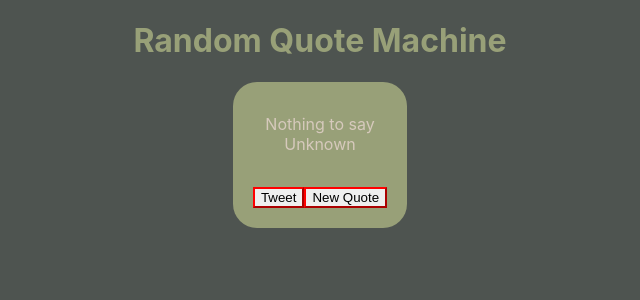
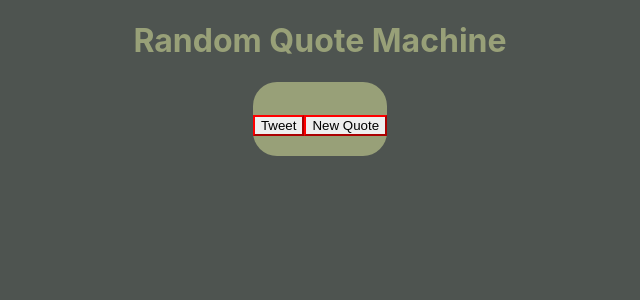
Before and after one commit to pdkkid/quote-machine, a React (Create React App) app: page / in a window 1280 px wide. Shown: the top 300 px of the page, without its empty margins (320-960 px from the left). Built offline with nearby package versions, Linux system fonts and the light colour scheme; no server answers.

Commit message:
moved atoms & interface to their own file, implemented random quote gen

```diff
--- a/src/App.tsx
+++ b/src/App.tsx
@@ -1,30 +1,10 @@
 import React, { useEffect } from "react";
-import { atom, useRecoilState, useRecoilValue, useSetRecoilState, } from "recoil";
+import { useRecoilState, useRecoilValue, useSetRecoilState } from "recoil";
 import styles from "./app.module.scss";
-
-// List of quotes interface
-interface allQuotes {
-  quote: string,
-  author: string,
-}
-
-// Setup state atoms
-const quoteState = atom({
-  key: 'quote',
-  default: {
-    text: "Nothing to say",
-    author: "Unknown",
-  }
-})
-
-const allQuotesState = atom<allQuotes[]>({
-  key: 'allQuotes',
-  default: [{quote: "Nothing to say", author: "Unknown"}]
-})
-
+import { allQuotesState, quoteState } from "./App.types";
 
 function App() {
-  const setAllQuotes = useSetRecoilState(allQuotesState)
+  const setAllQuotes = useSetRecoilState(allQuotesState);
 
   useEffect(() => {
     const getAllQuotes = async () => {
@@ -32,7 +12,7 @@ function App() {
         "https://gist.githubusercontent.com/camperbot/5a022b72e96c4c9585c32bf6a75f62d9/raw/e3c6895ce42069f0ee7e991229064f167fe8ccdc/quotes.json";
       const resp = await fetch(url);
       const body = await resp.json();
-      setAllQuotes(body["quotes"])
+      setAllQuotes(body["quotes"]);
     };
     getAllQuotes();
   });
@@ -46,28 +26,32 @@ function App() {
 }
 
 function QuoteBox() {
-  const [ quote, setQuote ] = useRecoilState(quoteState)
-  const allQuotes = useRecoilValue(allQuotesState)
+  const [quote, setQuote] = useRecoilState(quoteState);
+  const allQuotes = useRecoilValue(allQuotesState);
+  let rand: number;
 
   const doTweet = () => {
     console.log("Did the Tweet");
   };
 
   const newQuote = () => {
-    const rand: number = Math.floor(Math.random() * allQuotes.length)
-    setQuote({
-      text: allQuotes[rand].quote,
-      author: allQuotes[rand].author,
-    })
+    rand = Math.floor(Math.random() * allQuotes.length);
+    if (allQuotes.length > 0)
+      setQuote({
+        text: allQuotes[rand].quote,
+        author: allQuotes[rand].author,
+      });
   };
+
+  if (!quote.text || !quote.author) {
+    newQuote()
+  }
 
   return (
     <div className={styles.quoteBody}>
       <div className={styles.quoteText}>
         {quote.text}
-        <div>
-          {quote.author}
-        </div>
+        <div>{quote.author}</div>
       </div>
       <button className={styles.button} onClick={doTweet}>
         Tweet
--- /dev/null
+++ b/src/App.types.ts
@@ -0,0 +1,22 @@
+import { atom } from "recoil";
+
+
+// List of quotes interface
+interface allQuotes {
+  quote: string;
+  author: string;
+}
+
+// Setup state atoms
+export const quoteState = atom({
+  key: "quote",
+  default: {
+    text: "",
+    author: "",
+  },
+});
+
+export const allQuotesState = atom<allQuotes[]>({
+  key: "allQuotes",
+  default: [],
+});
```
